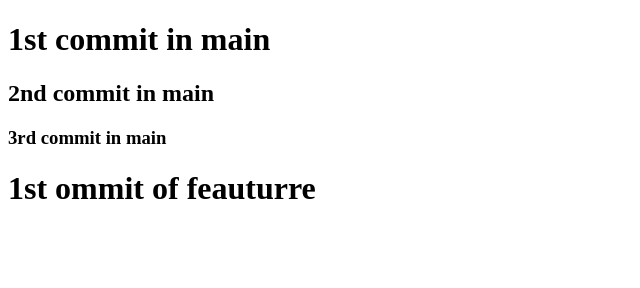
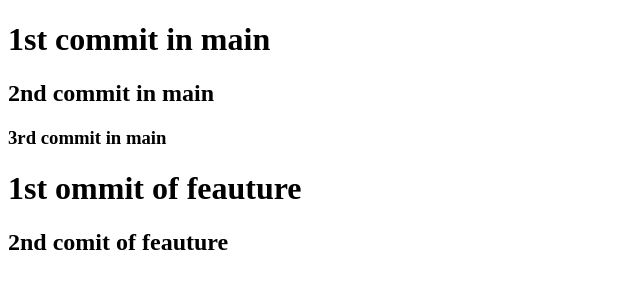
Before and after one commit to Malaikaeimansabir/git-Assignment2, a plain HTML site: page index.html in a window 1280 px wide. Shown: the whole page, without its empty margins (0-640 px from the left). Drawn offline with Linux system fonts and the light colour scheme.

Commit message:
second of feauture

```diff
--- a/index.html
+++ b/index.html
@@ -9,6 +9,7 @@
     <h1>1st commit in main</h1>
     <h2>2nd commit in main</h2>
     <h3>3rd commit in main</h3>
-    <h1>1st ommit of feauturre</h1>
+    <h1>1st ommit of feauture</h1>
+    <h2>2nd comit of feauture</h2>
 </body>
 </html>
```
